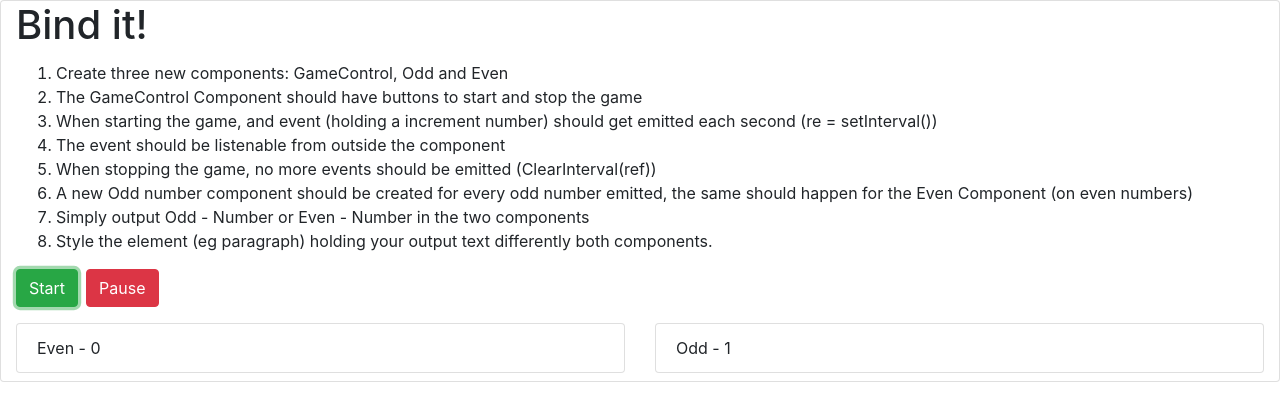
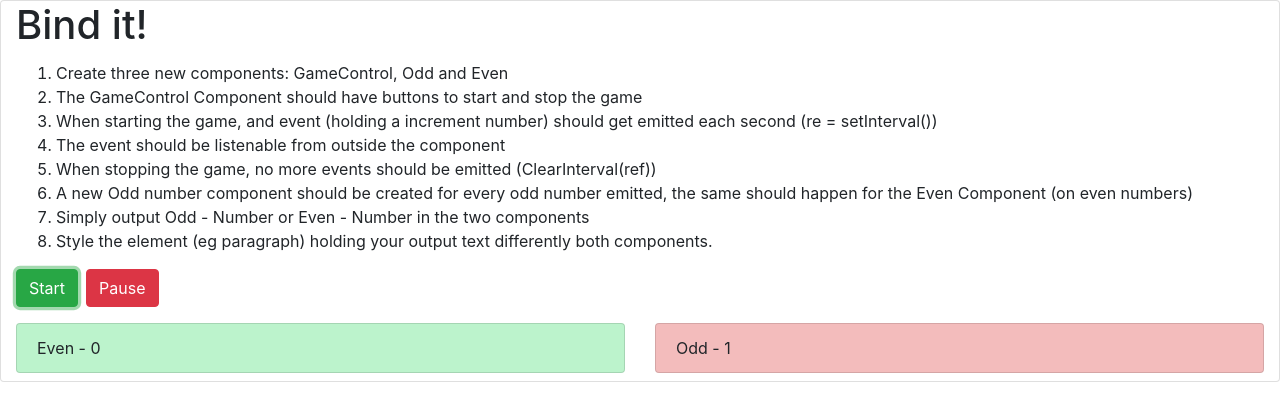
Before and after one commit to ddeveloper72/cmp-databinding-assignment, an Angular app: page / in a window 1280 px wide. Both pictures are taken after a click on the button "Start". Shown: the top 420 px of the page. Built offline with nearby package versions, Linux system fonts and the light colour scheme.

Commit message:
Applied styline to the list group items which are encapsulated within their own components.

```diff
--- a/src/app/even-component/even-component.component.css
+++ b/src/app/even-component/even-component.component.css
@@ -0,0 +1,3 @@
+.list-group-item {
+    background-color: #bcf3cc;
+}
--- a/src/app/odd-component/odd-component.component.css
+++ b/src/app/odd-component/odd-component.component.css
@@ -0,0 +1,3 @@
+.list-group-item {
+    background-color: #f3bcbc;
+}
```
